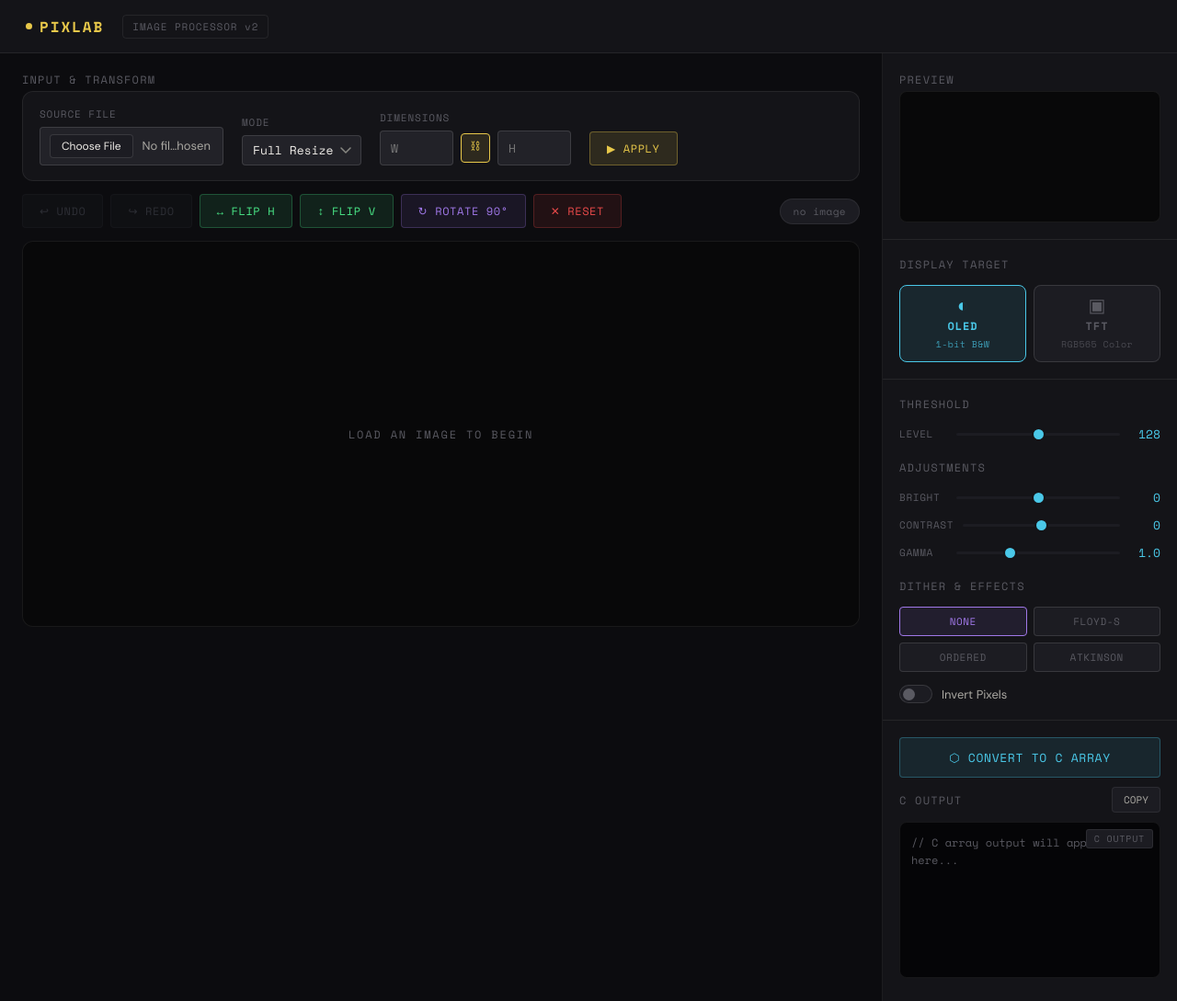
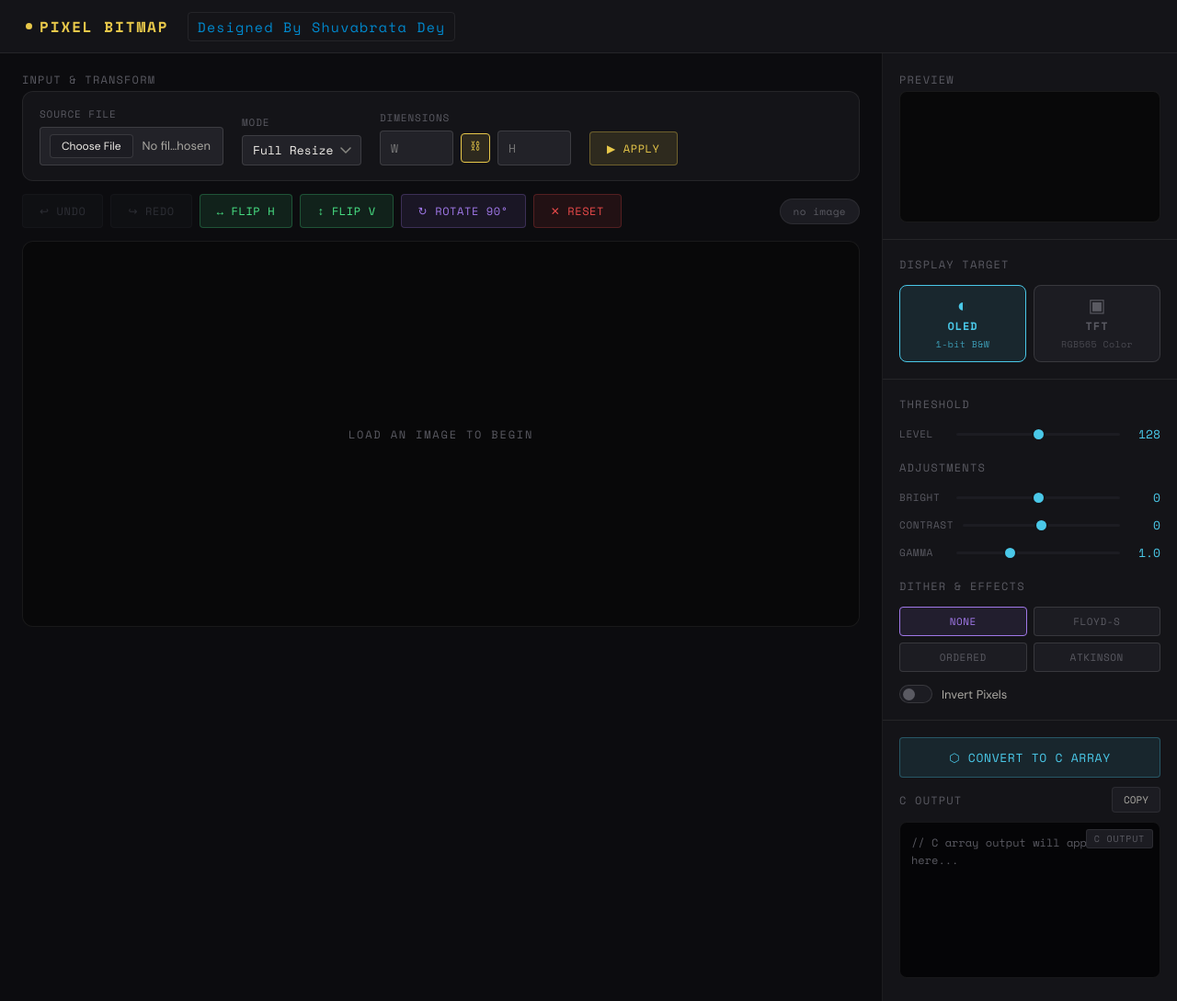
Before and after one commit to shuvabratadey/OLED_Bitmap, a plain HTML site: page pixlab_image_editor.html in a window 1280 px wide. Shown: the whole page at 92% size. Drawn offline with nearby package versions, Linux system fonts and the light colour scheme.

Commit message:
Update header title and tag in HTML file

```diff
--- a/pixlab_image_editor.html
+++ b/pixlab_image_editor.html
@@ -1,6 +1,7 @@
 <!DOCTYPE html>
 <html lang="en">
 <head>
+<title>Pixel Bitmap Editor</title>
 <meta charset="UTF-8">
 <meta name="viewport" content="width=device-width, initial-scale=1.0">
 <link href="https://fonts.googleapis.com/css2?family=Space+Mono:wght@400;700&family=DM+Sans:ital,wght@0,300;0,400;0,500;1,300&display=swap" rel="stylesheet">
@@ -23,7 +24,7 @@
   .logo { font-family: 'Space Mono', monospace; font-size: 16px; font-weight: 700; letter-spacing: 0.12em; color: var(--accent-gold); display: flex; align-items: center; gap: 8px; }
   .logo-dot { width: 7px; height: 7px; background: var(--accent-gold); border-radius: 50%; animation: pulse 2.5s ease-in-out infinite; }
   @keyframes pulse { 0%,100%{opacity:1;transform:scale(1)} 50%{opacity:.4;transform:scale(.75)} }
-  .header-tag { font-size: 11px; font-family: 'Space Mono', monospace; color: var(--text-muted); letter-spacing: 0.08em; padding: 4px 10px; border: 1px solid var(--border); border-radius: var(--radius-sm); }
+  .header-tag { font-size: 15px; font-family: 'Space Mono', monospace; color: #0088cc; letter-spacing: 0.08em; padding: 4px 10px; border: 1px solid var(--border); border-radius: var(--radius-sm); }
   .app-body { display: grid; grid-template-columns: 1fr 320px; gap: 0; min-height: calc(100vh - 58px); }
   .editor-panel { padding: 20px 24px; border-right: 1px solid var(--border); display: flex; flex-direction: column; gap: 14px; }
   .panel-title { font-family: 'Space Mono', monospace; font-size: 12px; letter-spacing: 0.1em; color: var(--text-muted); text-transform: uppercase; margin-bottom: 4px; }
@@ -111,8 +112,8 @@
 <body>
 
 <header class="header">
-  <div class="logo"><div class="logo-dot"></div>PIXLAB</div>
-  <span class="header-tag">IMAGE PROCESSOR v2</span>
+  <div class="logo"><div class="logo-dot"></div>PIXEL BITMAP</div>
+  <span class="header-tag">Designed By Shuvabrata Dey</span>
 </header>
 
 <div class="app-body">
```
